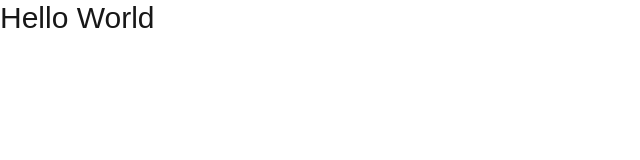
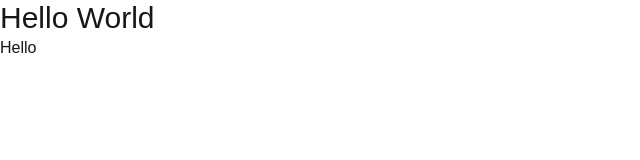
Before and after one commit to user10x/ycombinator, a Next.js app: page / in a window 1280 px wide. Shown: the top 160 px of the page, without its empty margins (0-640 px from the left). Built offline with nearby package versions, Linux system fonts and the light colour scheme.

Commit message:
server side/client rendering

```diff
--- /dev/null
+++ b/app/components/hello.tsx
@@ -0,0 +1,12 @@
+"use client";
+
+function Hello(){
+    console.log("I am a client component!");
+    return (
+        <div>
+            <h1>Hello</h1>
+        </div>
+    );
+}
+
+export default Hello;
--- a/app/page.tsx
+++ b/app/page.tsx
@@ -1,6 +1,13 @@
+import Hello from "@/app/components/hello";
+
 export default function Home() {
   console.log("hey I am here")
   return (
-    <h1 className="text-3xl"> Hello World </h1>
+      <>
+        <h1 className="text-3xl"> Hello World </h1>
+        <Hello />
+
+      </>
+
   );
 }
```
